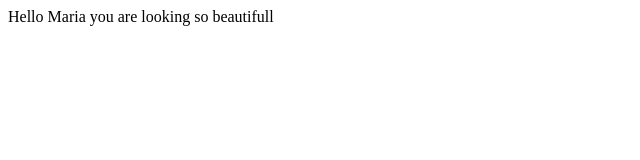
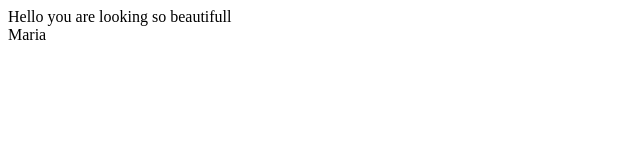
Before and after one commit to devlivewir/vue-initial, a Vue app: page / in a window 1280 px wide. Shown: the top 160 px of the page, without its empty margins (0-640 px from the left). Built offline with nearby package versions, Linux system fonts and the light colour scheme.

Commit message:
binding text leature multiple array 5 in multipledive

```diff
--- a/src/App.vue
+++ b/src/App.vue
@@ -1,5 +1,8 @@
 <template>
-  <div>{{greating}} {{name}} {{message}}</div>
+<div>
+  <div>{{greating}} {{message}}</div>
+  <div> {{name}} </div>
+  </div>
 </template>
 
 <script>
```
